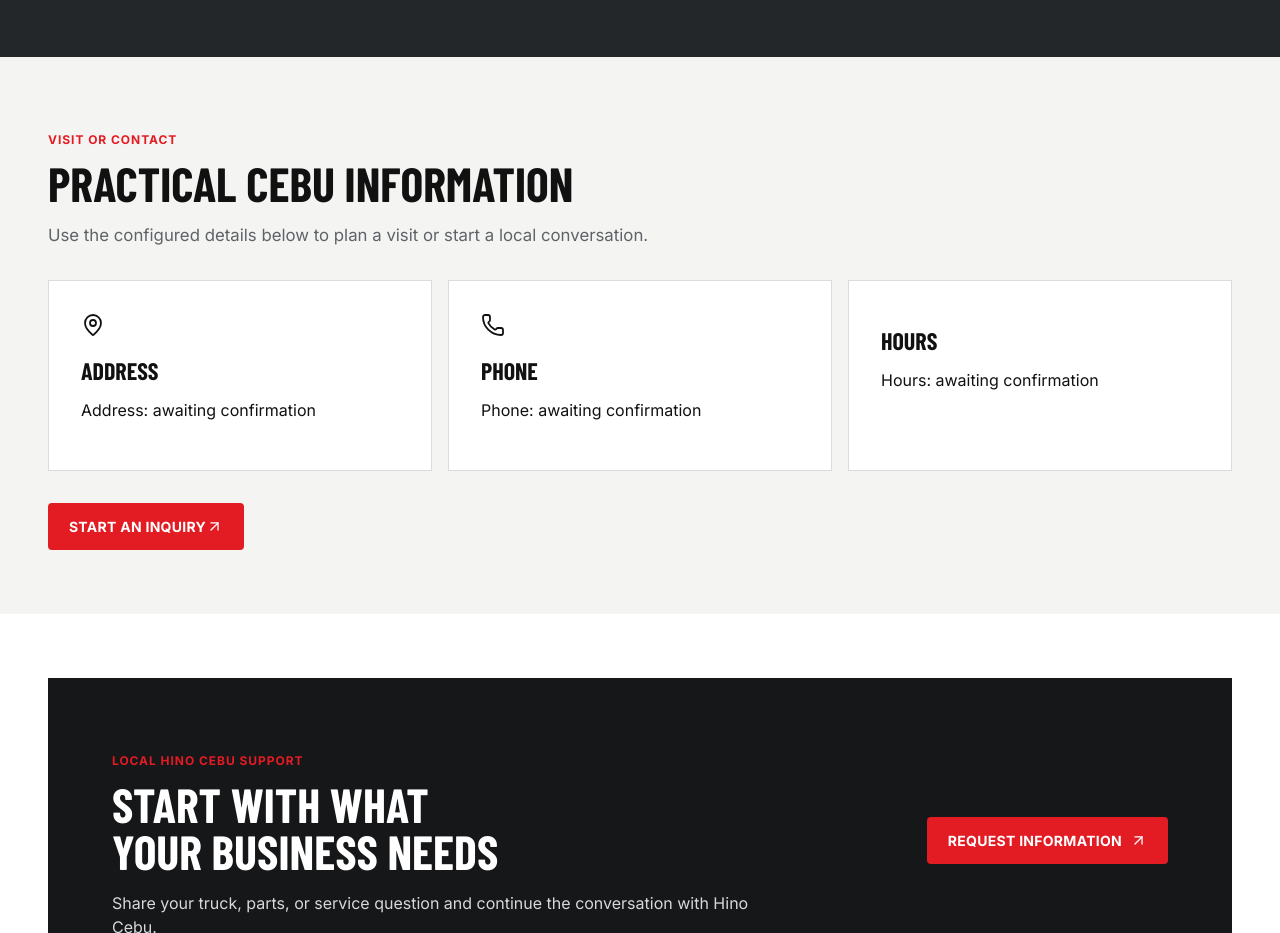
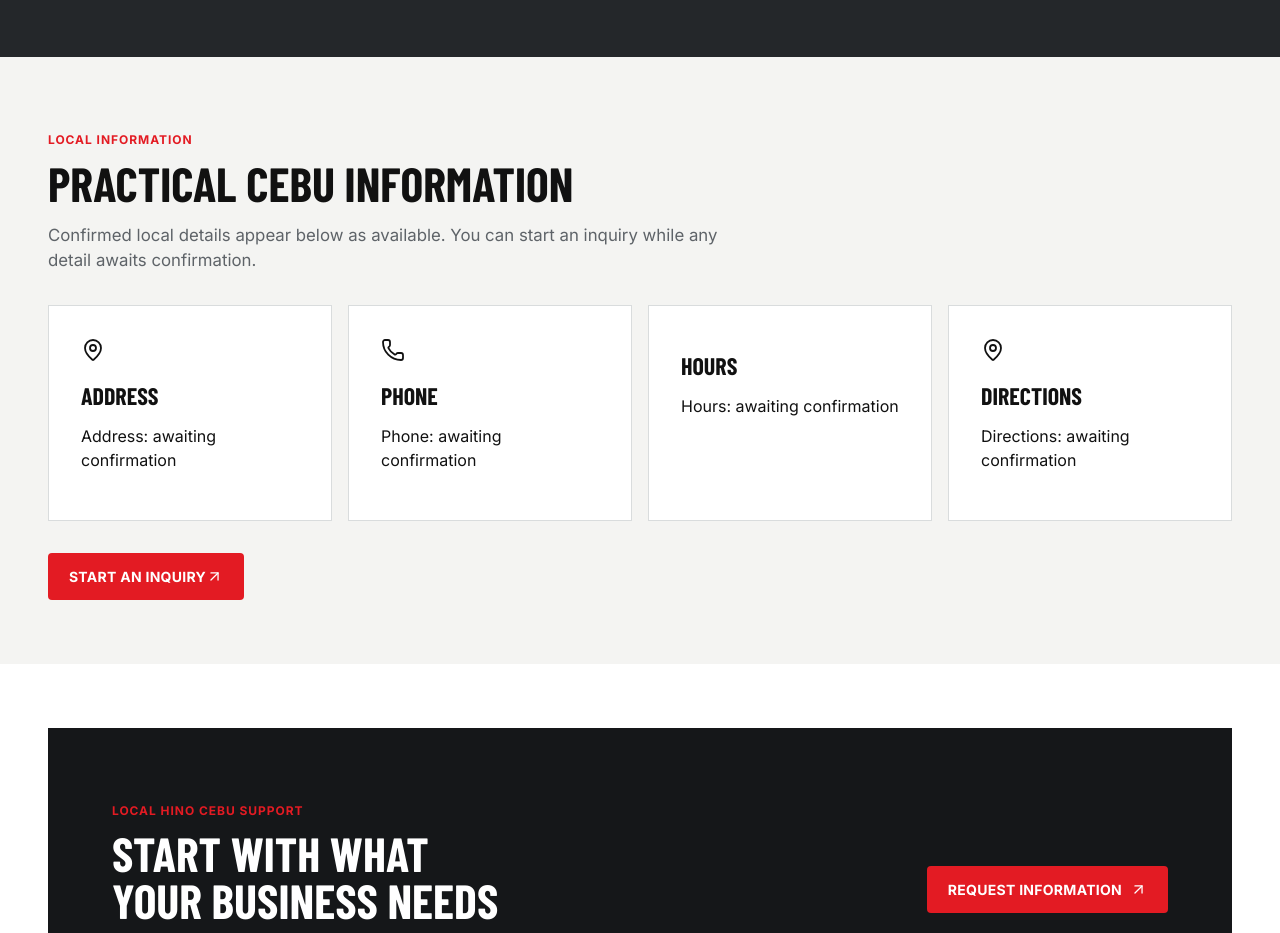
Before and after one commit to r3nd4n/Hino-Cebu, a Next.js app: page /about in a window 1280 px wide. Shown: the part 1280-2213 px from the top of the page. Built offline with nearby package versions, Linux system fonts and the light colour scheme; a web font is replaced by a local one.

Commit message:
fix(03-07): gate Contact and About local facts
- Replace visit assumptions with confirmation-safe copy
- Reveal directions only through the approved projection
- Keep inquiry paths available for every unresolved state

```diff
--- a/src/app/about/page.tsx
+++ b/src/app/about/page.tsx
@@ -82,6 +82,15 @@
                 <p>Hours: awaiting confirmation</p>
               )}
             </article>
+            <article>
+              <Icon icon={MapPin} size={24} />
+              <h3>Directions</h3>
+              {publicContact.directions.status === "approved" ? (
+                <a href={publicContact.directions.href} rel="noreferrer" target="_blank">Open verified directions</a>
+              ) : (
+                <p>Directions: awaiting confirmation</p>
+              )}
+            </article>
           </div>
           <div className="about-practical__actions">
             <ButtonLink href={inquiryHref("general")}>Start an Inquiry<Icon icon={ArrowUpRight} size={17} /></ButtonLink>
@@ -112,7 +121,7 @@
         .about-national p:not(.eyebrow) { color: #d6d9da; font-size: 1.05rem; }
         .about-practical { background: var(--color-muted-surface); }
         .about-practical__intro { margin-top: var(--space-md); }
-        .about-practical__grid { display: grid; gap: var(--space-md); grid-template-columns: repeat(3, minmax(0, 1fr)); margin-top: var(--space-xl); }
+        .about-practical__grid { display: grid; gap: var(--space-md); grid-template-columns: repeat(4, minmax(0, 1fr)); margin-top: var(--space-xl); }
         .about-practical article { background: var(--color-paper); border: 1px solid var(--color-border); padding: var(--space-xl); }
         .about-practical article > :global(svg) { color: var(--color-red); }
         .about-practical h3 { margin-top: var(--space-md); }
@@ -124,6 +133,7 @@
         .about-practical__actions { display: flex; flex-wrap: wrap; gap: var(--space-md); margin-top: var(--space-xl); }
         .about-practical__actions :global(.button) { gap: var(--space-sm); }
         @media (max-width: 767px) { .about-local__grid, .about-practical__grid { grid-template-columns: 1fr; } .about-practical__actions { display: grid; } }
+        @media (min-width: 768px) and (max-width: 1023px) { .about-practical__grid { grid-template-columns: repeat(2, minmax(0, 1fr)); } }
       `}</style>
     </main>
   );
--- a/src/app/contact/page.tsx
+++ b/src/app/contact/page.tsx
@@ -63,7 +63,9 @@
               </dl>
             ) : <p>Hours: awaiting confirmation</p>}
             <p>Email: awaiting confirmation</p>
-            <p>Verified directions link: awaiting confirmation</p>
+            {publicContact.directions.status === "approved" ? (
+              <a href={publicContact.directions.href} rel="noreferrer" target="_blank">Open verified directions</a>
+            ) : <p>Verified directions link: awaiting confirmation</p>}
           </aside>
         </div>
       </section>
--- a/src/content/about.ts
+++ b/src/content/about.ts
@@ -44,9 +44,10 @@
     ],
   },
   practicalSupport: {
-    eyebrow: "Visit or contact",
+    eyebrow: "Local information",
     title: "Practical Cebu information",
-    description: "Use the configured details below to plan a visit or start a local conversation.",
+    description:
+      "Confirmed local details appear below as available. You can start an inquiry while any detail awaits confirmation.",
   },
   provenance: {
     publisher: "Hino Motors Philippines",
```
Also changed, not shown: 1 other file (tests, documents, lock files or other folders).
